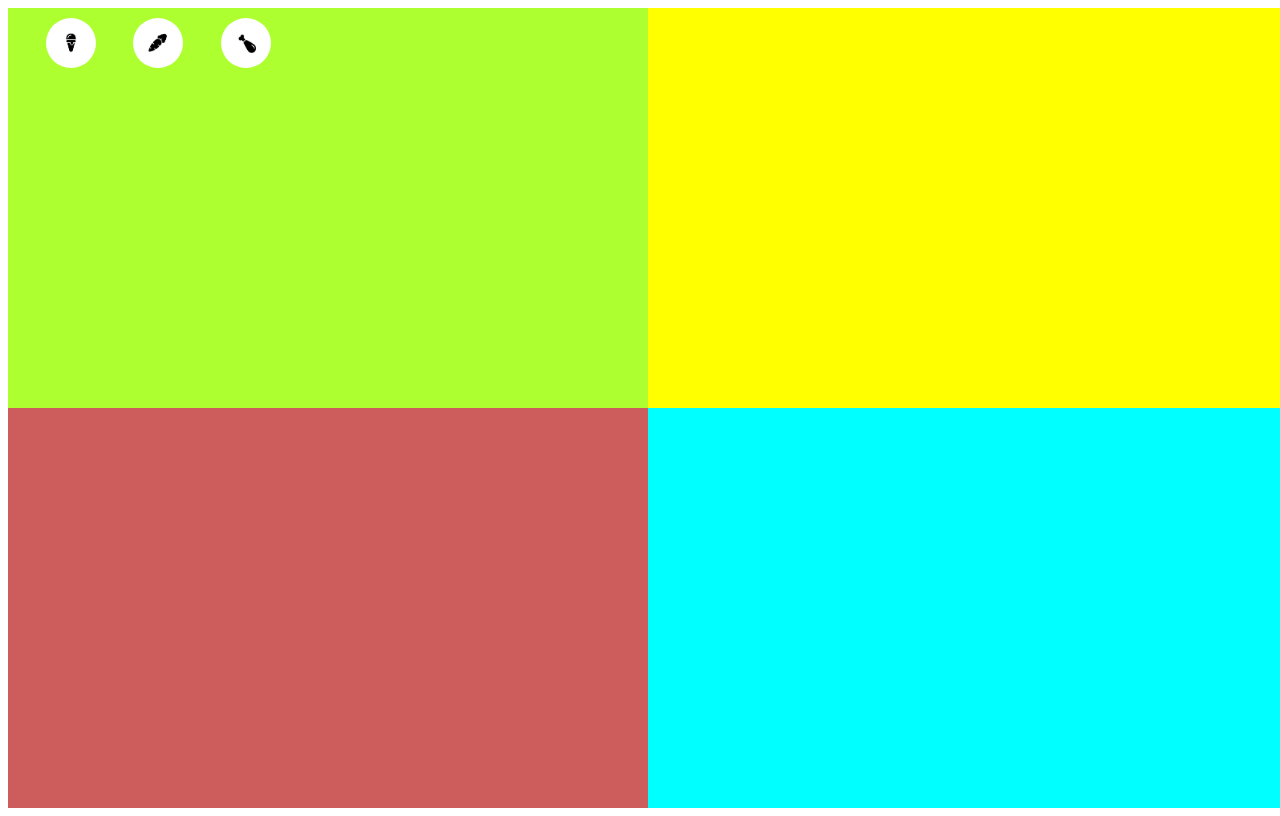
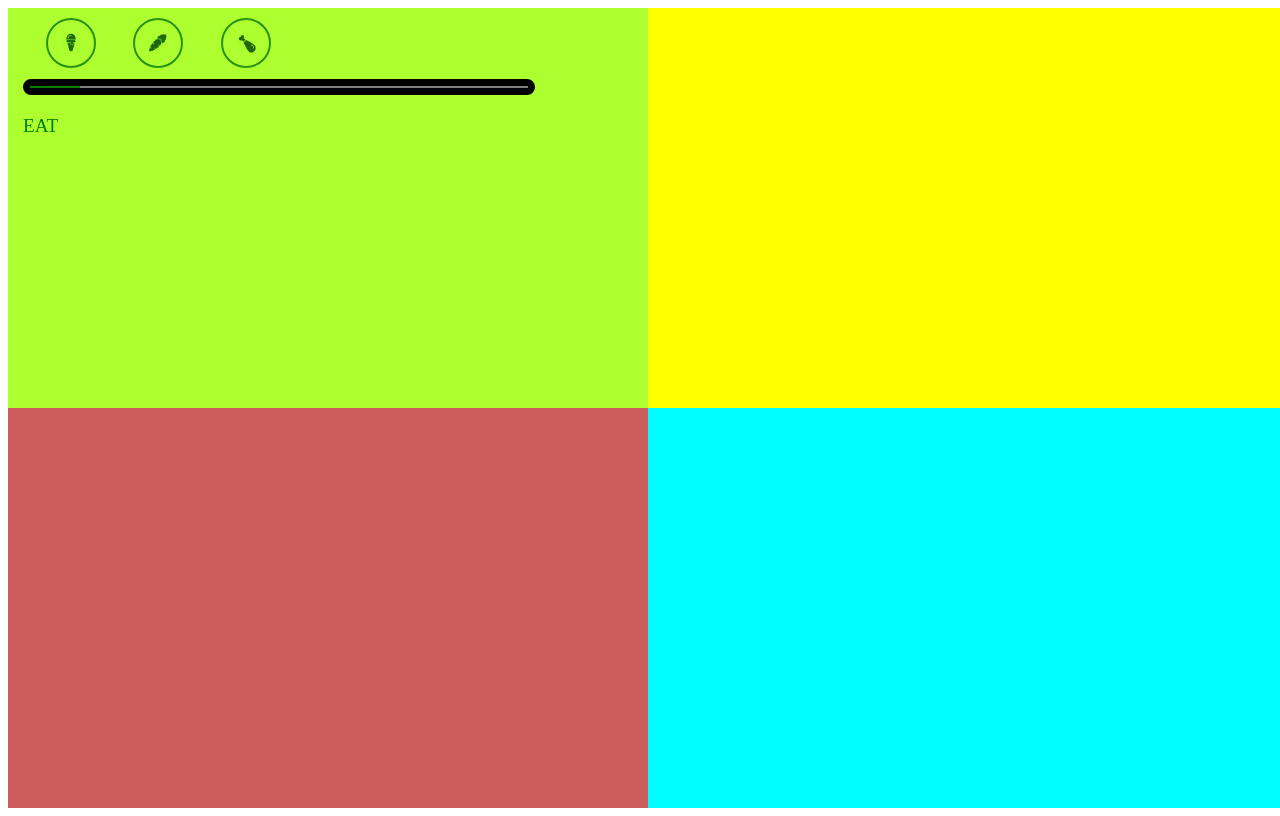
Before and after one commit to aarom1804/tamagochi, a website built with Vite: page index.html in a window 1280 px wide. Built offline with nearby package versions, Linux system fonts and the light colour scheme.

Commit message:
Falta terminar eat

```diff
--- a/index.html
+++ b/index.html
@@ -16,10 +16,10 @@
           <img src="./img/eat/chicken.png" alt="chicken">
         </div>
         <div class="eatBar">
-
+          <progress id="progressEat" value="10" max="100"></progress>
         </div>
         <div class="eatTextBar">
-
+          <p>EAT</p>
         </div>
       </div>
       <div class="status play">
--- a/src/style.css
+++ b/src/style.css
@@ -21,12 +21,32 @@
 .actionsEat img{
   width: 50px;
   height: 50px;
-  border: solid transparent 1px;
+  border: solid green 2px;
   border-radius: 50px;
   box-sizing: border-box;
-  background-color: white;
+
+  filter: invert(29%) sepia(95%) saturate(410%) hue-rotate(60deg) brightness(90%) contrast(100%);
+
+}
+.eatTextBar{
+  display: flex;
+  color: green;
+  margin: 0 15px;
+  font-size: 1.2rem;
 
 
+}
+
+#progressEat{
+  margin: 0 15px;
+  width: 80%;
+  border: 7px solid black;
+  border-radius: 20px;
+  background-color: black;
+
+}
+#progressEat::-moz-progress-bar{
+  background-color: red;
 }
 
 /*----------------PLAY-------------------------*/
```
